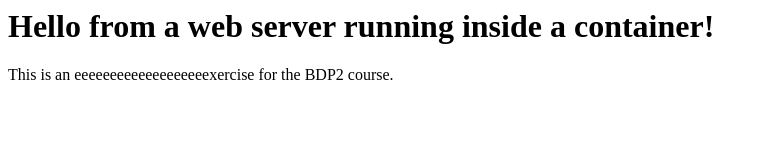
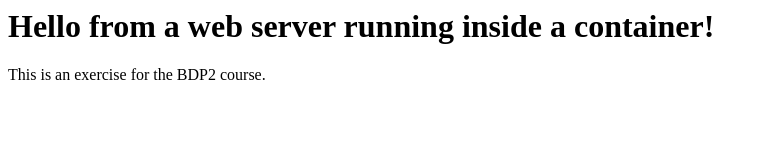
Before and after one commit to lewis9914/BDP2-test, a plain HTML site: page index.html in a window 1280 px wide. Shown: the whole page, without its empty margins (0-767 px from the left). Drawn offline with Linux system fonts and the light colour scheme.

Commit message:
fixed index.html

```diff
--- a/index.html
+++ b/index.html
@@ -1,2 +1,2 @@
 <h1>Hello from a web server running inside a container!</h1>
-This is an eeeeeeeeeeeeeeeeeeexercise for the BDP2 course.
+This is an exercise for the BDP2 course.
```
